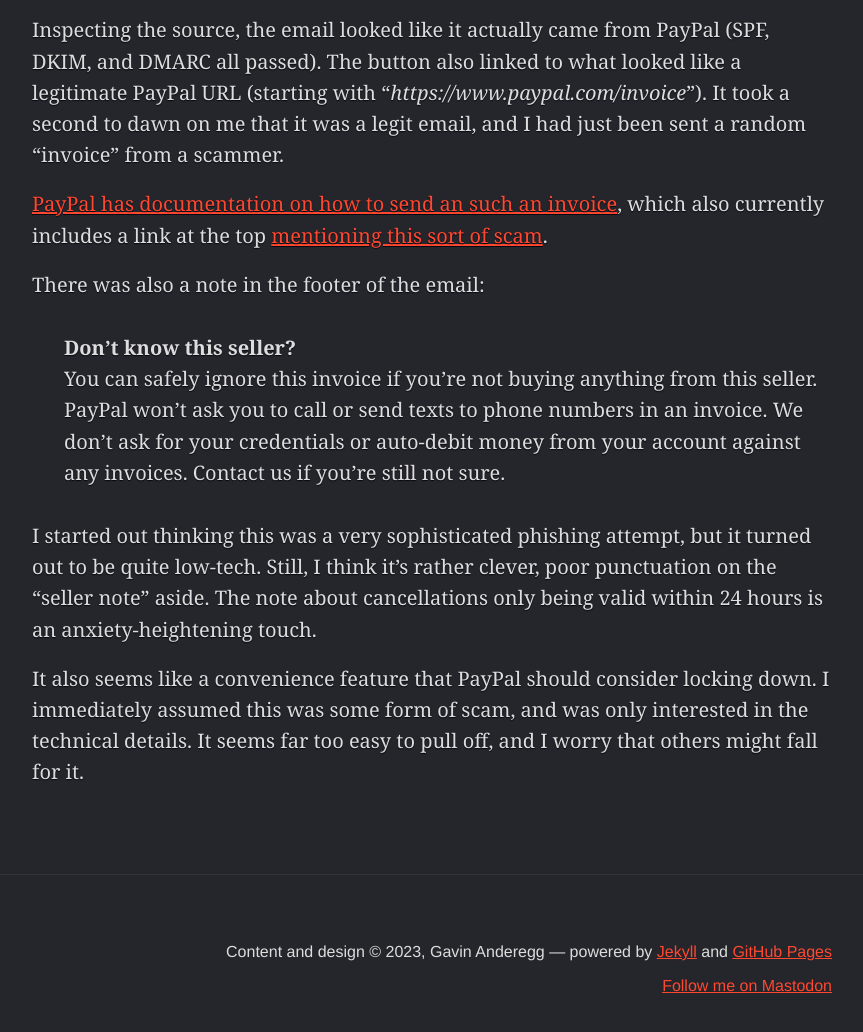
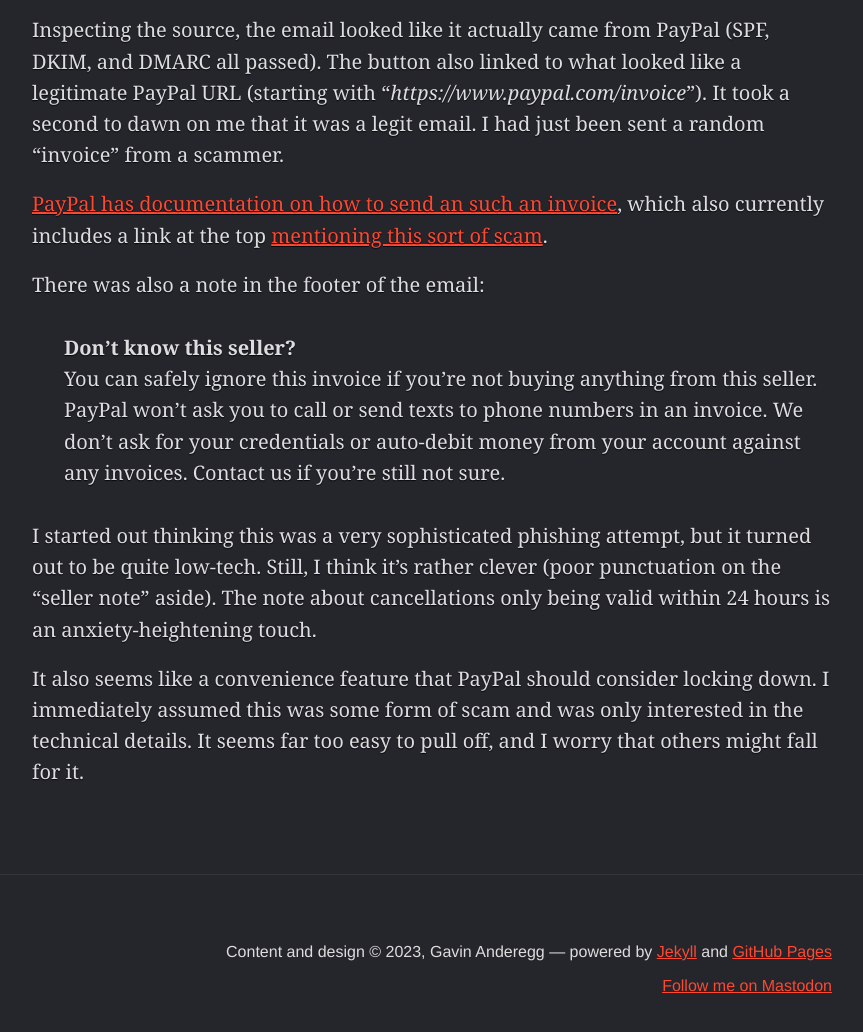
Before and after one commit to gavinanderegg/gavinanderegg.github.io, a Jekyll site: the page built from _posts/2023-02-01-a-novel-paypal-scam.md, in a window 1280 px wide and 1400 px high, scrolled down 551 px, cut to the strip 337-1369 px from the top of the window. Shown: the whole strip, without its empty margins (208-1071 px from the left). Built offline with Jekyll 4.4.1, drawn with Linux system fonts in a browser that asks for light colours; some of the changed text lies outside the part shown.

Commit message:
Some editing on the PayPal post

```diff
--- a/_posts/2023-02-01-a-novel-paypal-scam.md
+++ b/_posts/2023-02-01-a-novel-paypal-scam.md
@@ -3,11 +3,11 @@
 date: 2023-02-01 12:52:17 -0400
 ---
 
-This morning I got an interesting scam email. It might not be a new scam, but it was the first time I'd seen it.
+This morning I received an interesting scam email. It might not be a new scam, but it was the first time I'd seen it.
 
 <img src="https://anderegg.s3.amazonaws.com/paypal-scam.png" width="454" height="502" style="margin: auto; border: 4px solid #556;" alt="An image of an invoice email with a payment button. Includes the following body text: Seller note to customer: Dear Customer, You sent a payment of $479.00 USD to Coinbase Corporation. If you did not make this payment or to cancel this transaction , please call our Help Desk number: PHONE NUMBER REDACTED. Cancellation after 24 hours from this email won't be valid for a refund. Have a great day! PayPal® Help Desk PHONE NUMBER REDACTED">
 
-Inspecting the source, the email looked like it actually came from PayPal (SPF, DKIM, and DMARC all passed). The button also linked to what looked like a legitimate PayPal URL (starting with "*https://www.paypal.com/invoice*"). It took a second to dawn on me that it was a legit email, and I had just been sent a random "invoice" from a scammer.
+Inspecting the source, the email looked like it actually came from PayPal (SPF, DKIM, and DMARC all passed). The button also linked to what looked like a legitimate PayPal URL (starting with "*https://www.paypal.com/invoice*"). It took a second to dawn on me that it was a legit email. I had just been sent a random "invoice" from a scammer.
 
 [PayPal has documentation on how to send an such an invoice](https://www.paypal.com/us/cshelp/article/how-do-i-create-and-send-an-invoice-help319), which also currently includes a link at the top [mentioning this sort of scam](https://www.paypal.com/us/cshelp/article/Help201#Invoice).
 
@@ -16,6 +16,6 @@
 > **Don't know this seller?**<br>
 > You can safely ignore this invoice if you're not buying anything from this seller. PayPal won't ask you to call or send texts to phone numbers in an invoice. We don't ask for your credentials or auto-debit money from your account against any invoices. Contact us if you're still not sure.
 
-I started out thinking this was a very sophisticated phishing attempt, but it turned out to be quite low-tech. Still, I think it's rather clever, poor punctuation on the "seller note" aside. The note about cancellations only being valid within 24 hours is an anxiety-heightening touch.
+I started out thinking this was a very sophisticated phishing attempt, but it turned out to be quite low-tech. Still, I think it's rather clever (poor punctuation on the "seller note" aside). The note about cancellations only being valid within 24 hours is an anxiety-heightening touch.
 
-It also seems like a convenience feature that PayPal should consider locking down. I immediately assumed this was some form of scam, and was only interested in the technical details. It seems far too easy to pull off, and I worry that others might fall for it.
+It also seems like a convenience feature that PayPal should consider locking down. I immediately assumed this was some form of scam and was only interested in the technical details. It seems far too easy to pull off, and I worry that others might fall for it.
```
